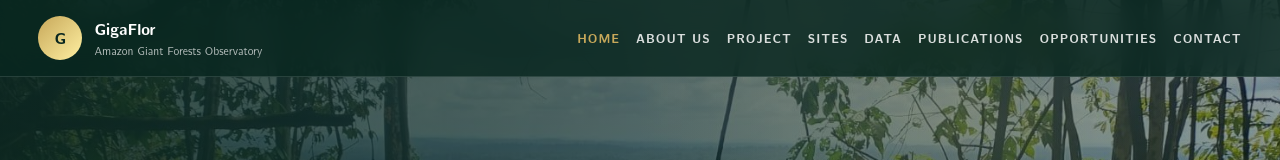
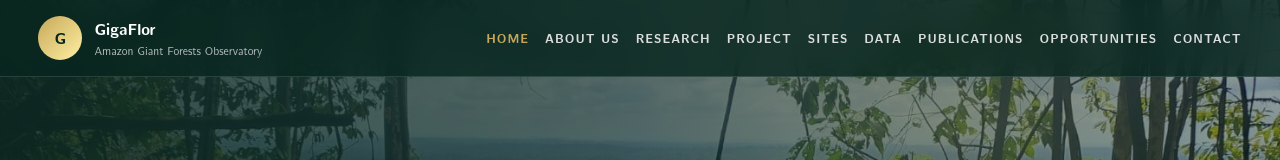
Before and after one commit to robson-lima2023/page-gigaflor, a plain HTML site: page index.html in a window 1280 px wide. Shown: the top 160 px of the page. Drawn offline with Linux system fonts and the light colour scheme.

Commit message:
Update index.html

```diff
--- a/index.html
+++ b/index.html
@@ -20,6 +20,7 @@
     <button class="nav-toggle" aria-label="Open navigation" aria-expanded="false"><span></span><span></span><span></span></button>
     <div class="nav-links"><a class="active" href="index.html">HOME</a>
 <a class="" href="about.html">ABOUT US</a>
+<a href="research-themes.html">RESEARCH</a>
 <a class="" href="project.html">PROJECT</a>
 <a class="" href="sites.html">SITES</a>
 <a class="" href="data.html">DATA</a>
```
